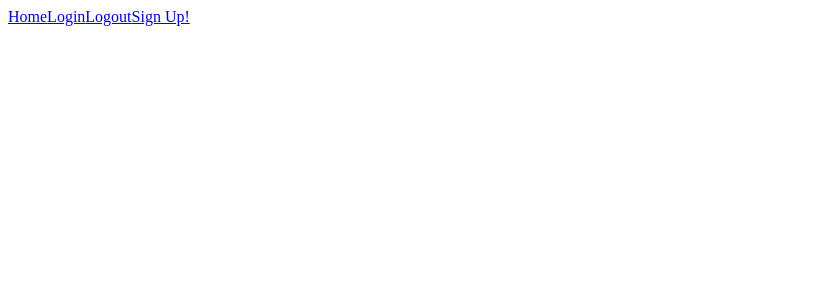
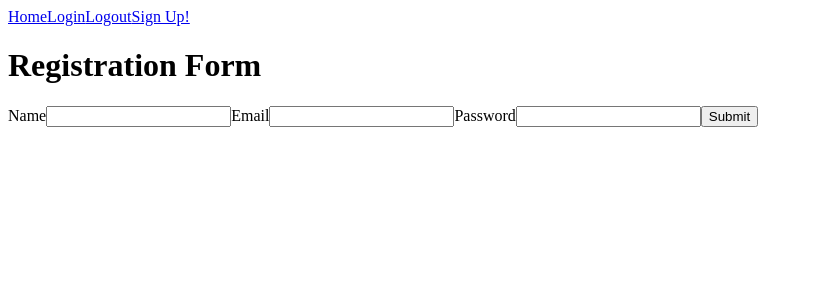
Before and after one commit to marinodomenick/Strangers-Things, a React (Create React App) app: page / in a window 1280 px wide. Shown: the top 300 px of the page, without its empty margins (0-813 px from the left). Built offline with nearby package versions, Linux system fonts and the light colour scheme.

Commit message:
second commit

```diff
--- a/src/App.js
+++ b/src/App.js
@@ -1,6 +1,14 @@
 import { NavBar } from "components"
+import { Register } from "components"
+import { Router } from "react-router-dom"
 
 export default function App() {
-  return <><NavBar />
+  return (
+    <>
+  <NavBar />
+  <div>
+  <Register />
+  </div>
   </>
+  )
 }
--- a/src/components/NavBar.jsx
+++ b/src/components/NavBar.jsx
@@ -2,6 +2,7 @@ import React from "react";
 // import ReactDOM  from "react";
 import { Link } from "react-router-dom"
 // import ReactDOM from "react-dom/client";
+import Register from "./Register";
 
 function NavBar() {
   return (
--- a/src/components/Register.jsx
+++ b/src/components/Register.jsx
@@ -1,7 +1,7 @@
 import React from 'react'
 import { useState } from 'react'
 
-export default function Form() {
+function Register() {
 
   // Registration States
   const [name, setName] = useState('')
@@ -26,7 +26,7 @@ export default function Form() {
 
   //Password Change Handler
   const handlePassword = (e) => {
-    setEmail(e.target.value)
+    setPassword(e.target.value)
     setSubmitted(false)
   }
 
@@ -44,11 +44,62 @@ export default function Form() {
   //Successful Message STOPPED HERE
   const successMessage = () => {
     return (
-      <div className='success' style={{
-        display: submitted ? '' : 'none',
-      }}>
+      <div
+        className="success"
+        style={{
+          display: submitted ? '' : 'none',
+        }}>
+        <h1>User {name} successfully registered!!</h1>
+      </div>
+    );
+  };
 
+  //Showing Errors if Empty Strings
+  const errorMessage = () => {
+    return (
+      <div
+        className="error"
+        style={{
+          display: error ? '' : 'none',
+        }}>
+        <h1>Please enter all the fields</h1>
       </div>
-    )
-  }
+    );
+  };
+
+  return (
+    <div className="form">
+      <div>
+        <h1>Registration Form</h1>
+      </div>
+
+      {/* Calling to the methods */}
+      <div className="messages">
+        {errorMessage()}
+        {successMessage()}
+      </div>
+
+      <form>
+        {/* Labels and inputs for form data */}
+        <label className="label">Name</label>
+        <input onChange={handleName} className="input"
+          value={name} type="text" />
+
+        <label className="label">Email</label>
+        <input onChange={handleEmail} className="input"
+          value={email} type="email" />
+
+        <label className="label">Password</label>
+        <input onChange={handlePassword} className="input"
+          value={password} type="password" />
+
+        <button onClick={handleSubmit} className="btn" type="submit">
+          Submit
+        </button>
+      </form>
+    </div>
+  );
+
 }
+
+export default Register;
--- a/src/components/index.js
+++ b/src/components/index.js
@@ -1 +1,2 @@
 export {default as NavBar} from './NavBar'
+export {default as Register} from './Register'
--- a/src/index.js
+++ b/src/index.js
@@ -3,7 +3,7 @@ import App from './App'
 import { BrowserRouter } from 'react-router-dom'
 
 
-import {NavBar} from "./components"
+// import {NavBar} from "./components"
 
 // const Main = () => {
 //     return (
```
